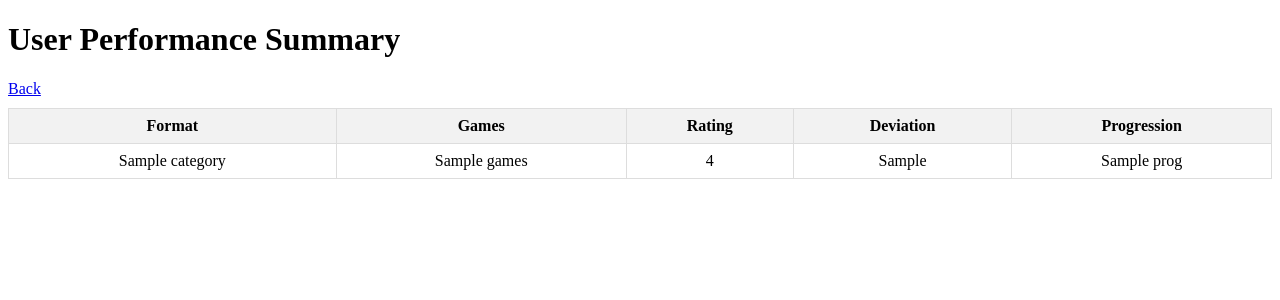
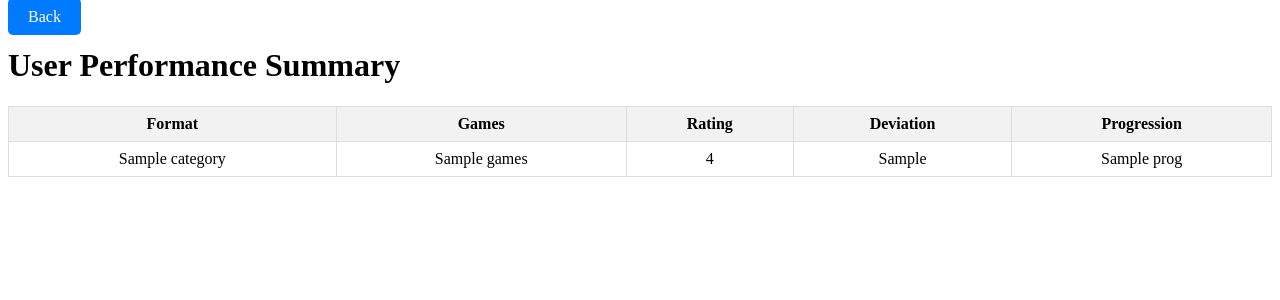
Before and after one commit to PhilMcDaniel/flask-app, a Flask app: template templates/user_summary_table.html in a window 1280 px wide. Shown: the top 300 px of the page. Run offline with Flask 3, Linux system fonts and the light colour scheme; the template is opened without the code that fills it: most values are stand-ins (such as "Sample title", 1, 10 or a date in 2020).

Commit message:
back buttons

```diff
--- a/templates/data_viz.html
+++ b/templates/data_viz.html
@@ -6,6 +6,7 @@
     <script src="https://cdn.plot.ly/plotly-latest.min.js"></script>
 </head>
 <body>
+  <a href="{{ url_for('index') }}" style="padding: 10px 20px; background-color: #007bff; color: white; text-decoration: none; border-radius: 5px;">Back</a>
     {{ plot_div|safe }}
 </body>
 </html>
--- a/templates/dataframe.html
+++ b/templates/dataframe.html
@@ -4,6 +4,7 @@
     <title>DataFrame</title>
 </head>
 <body>
+    <a href="{{ url_for('index') }}" style="padding: 10px 20px; background-color: #007bff; color: white; text-decoration: none; border-radius: 5px;">Back</a>
     <h1>DataFrame</h1>
     {{ table | safe }}
 </body>
--- a/templates/user_summary_table.html
+++ b/templates/user_summary_table.html
@@ -22,10 +22,8 @@
     </style>
 </head>
 <body>
+    <a href="{{ url_for('index') }}" style="padding: 10px 20px; background-color: #007bff; color: white; text-decoration: none; border-radius: 5px;">Back</a>
     <h1>User Performance Summary</h1>
-    <div class="back-button">
-        <a href="{{ url_for('index') }}">Back</a>
-    </div>
     <table>
         <thead>
             <tr>
```
